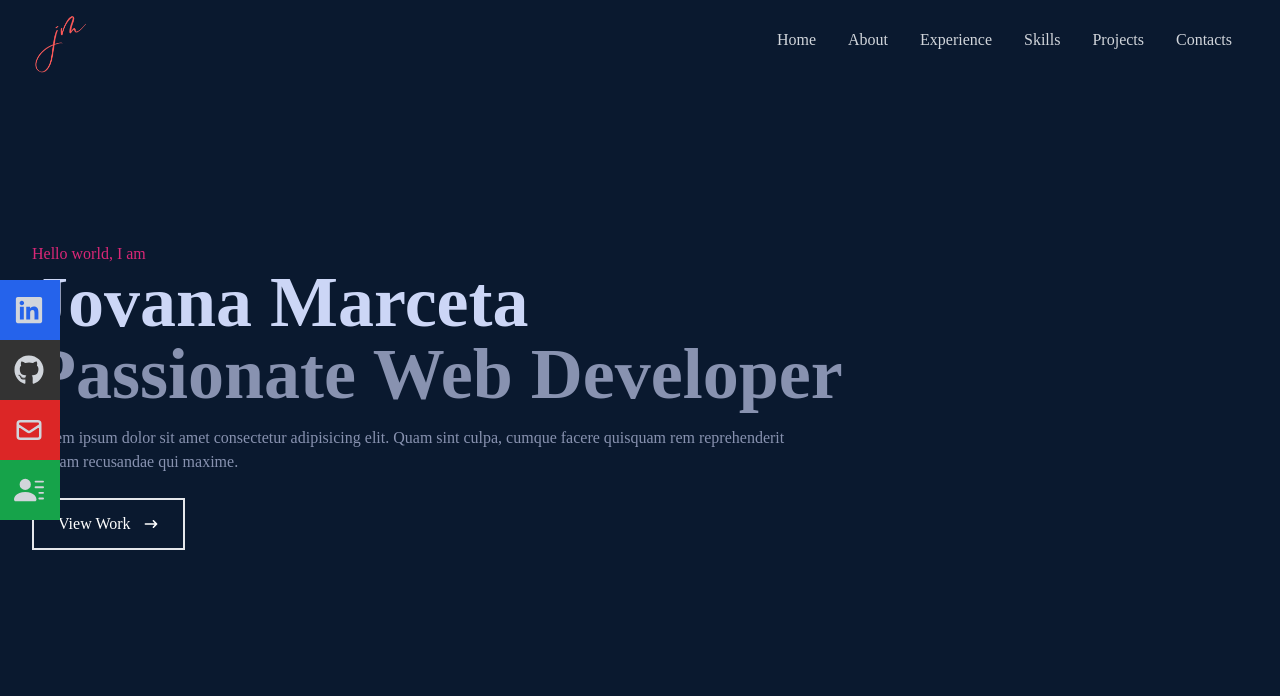
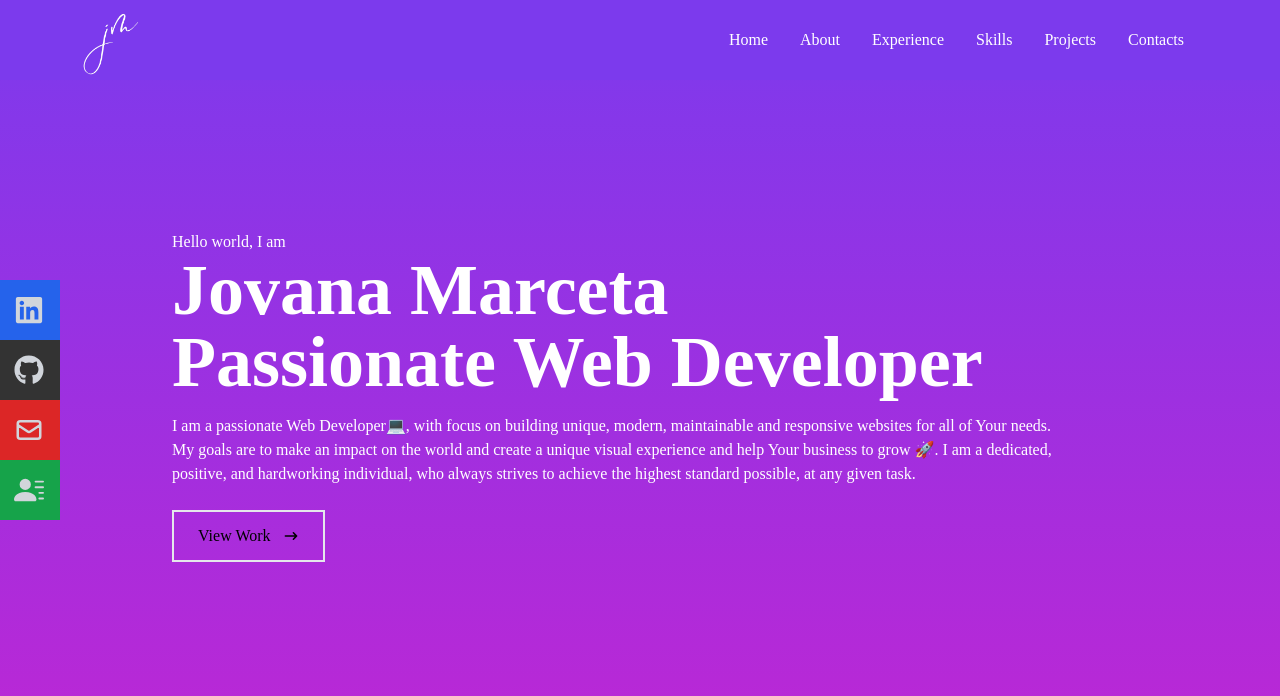
Before and after one commit to jovana-marceta/portfolio_2022, a React (Create React App) app: page / in a window 1280 px wide. Shown: the top 696 px of the page. Built offline with nearby package versions, Linux system fonts and the light colour scheme.

Commit message:
Additinal changes

```diff
--- a/src/components/Hero.jsx
+++ b/src/components/Hero.jsx
@@ -1,23 +1,31 @@
 import React from 'react'
-import { HiArrowNarrowRight } from 'react-icons/hi'
+import HeroImage from '../assets/heroImg.png'
+import { HiArrowNarrowRight } from 'react-icons/hi';
 
 const Hero = () => {
   return (
-    <div name='home' className='w-full h-screen bg-[#0a192f]'>
-      <div className='max-w-[1400px] mx-auto px-8 flex flex-col justify-center h-full'>
-        <p className='text-pink-600'>Hello world, I am</p>
-        <h1 className='text-4xl sm:text-7xl font-bold text-[#ccd6f6]'>Jovana Marceta</h1>
-        <h2 className='text-4xl sm:text-7xl font-bold text-[#8892b0]'>Passionate Web Developer</h2>
-        <p className='text-[#8892b0] py-4 max-w-[800px]'>Lorem ipsum dolor sit amet consectetur adipisicing elit. Quam sint culpa, cumque facere quisquam rem reprehenderit veniam recusandae qui maxime. </p>
-        <div>
-          <button className='text-white group border-2 px-6 py-3 my-2 flex items-center hover:bg-pink-600 hover:border-pink-600'>View Work
+    <div name='home' className='w-full h-screen bg-gradient-to-b from-violet-600 to-fuchsia-600 text-white'>
+    <div className='max-w-[1000px] mx-auto px-8 flex flex-col justify-center h-full'>
+      <p>Hello world, I am</p>
+      <h1 className='text-4xl sm:text-7xl font-bold'>
+        Jovana Marceta
+      </h1>
+      <h2 className='text-4xl sm:text-7xl font-bold'>
+        Passionate Web Developer
+      </h2>
+      <p className='text-white py-4 max-w-[900px]'>
+      I am a passionate Web Developer💻, with focus on building unique, modern, maintainable and responsive websites for all of Your needs. My goals are to make an impact on the world and create a unique visual experience and help Your business to grow 🚀. I am a dedicated, positive, and hardworking individual, who always strives to achieve the highest standard possible, at any given task.
+      </p>
+      <div>
+        <button className='text-black group border-2 px-6 py-3 my-2 flex items-center hover:bg-white hover:border-bg-white'>
+          View Work
           <span className='group-hover:rotate-90 duration-300'>
-            <HiArrowNarrowRight className='ml-3'/>
+            <HiArrowNarrowRight className='ml-3 ' />
           </span>
-         </button>
-        </div>
+        </button>
       </div>
     </div>
+  </div>
   )
 }
 
--- a/src/components/Navbar.jsx
+++ b/src/components/Navbar.jsx
@@ -10,9 +10,9 @@ const Navbar = () => {
   const handleClick = () => setNav(!nav)
 
   return (
-    <div className='fixed w-full h-[80px] flex justify-between items-center px-8 bg-[#0a192f] text-gray-300'>
+    <div className='fixed w-full h-[80px] flex justify-between items-center px-8 lg:px-20 bg-violet-600'>
       <div>
-        <img src={Logo} alt="Logo" style={{width: '65px'}} />
+        <img src={Logo} alt="Logo" style={{width: '70px'}} />
       </div>
 
       {/* menu */}
@@ -27,11 +27,11 @@ const Navbar = () => {
 
       {/* hamburger */}
       <div onClick={handleClick} className='md:hidden z-10'>
-        {!nav ?  <FaBars /> : <FaTimes/>}
+        {!nav ?  <FaBars className='text-white'/> : <FaTimes className='text-white'/>}
       </div>
 
       {/* mobile menu */}
-      <ul className={!nav ? 'hidden' : 'absolute top-0 left-0 w-full h-screen bg-[#0a192f] flex flex-col justify-center items-center' }>
+      <ul className={!nav ? 'hidden' : 'absolute top-0 left-0 w-full h-screen bg-violet-600 flex flex-col justify-center items-center' }>
         <li className='py-6 text-4xl'>Home</li>
         <li className='py-6 text-4xl'>About</li>
         <li className='py-6 text-4xl'>Experience</li>
--- a/src/index.css
+++ b/src/index.css
@@ -11,5 +11,6 @@
     li {
         @apply px-4;
         @apply cursor-pointer;
+        @apply text-white;
     }
 }
```
Also changed, not shown: src/assets/heroImg.png (added), src/assets/logo.png.
